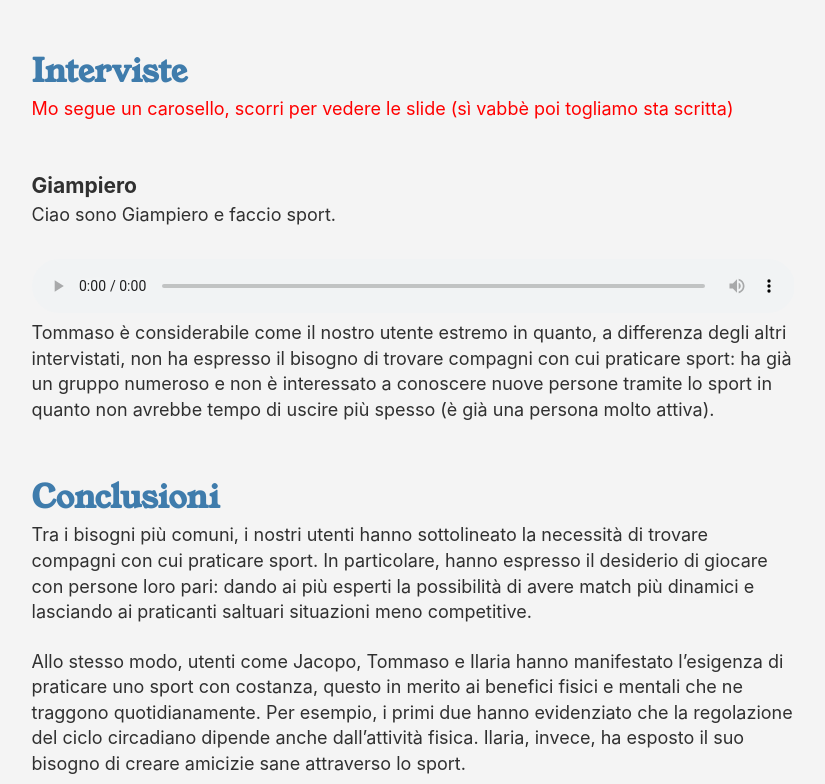
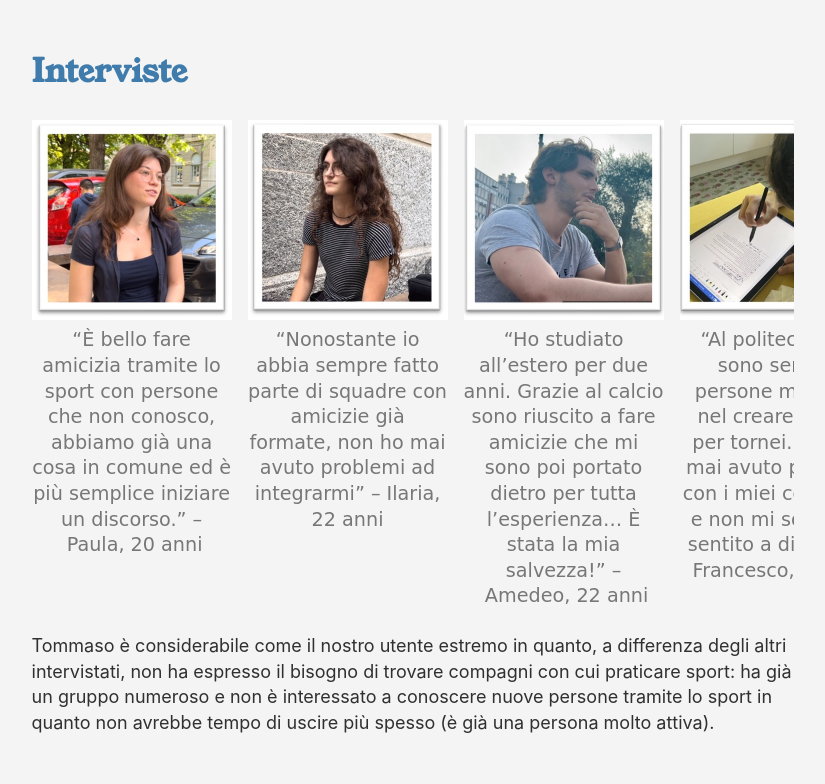
Before and after one commit to dltmtt/HCI23-GliInformagici, a plain HTML site: page Sito per consegne/index.html in a window 1280 px wide. Shown: the part 1180-1964 px from the top of the page, without its empty margins (227-1052 px from the left). Drawn offline with Linux system fonts and the light colour scheme; a web font is replaced by a local one.

Commit message:
Aggiunto carosello con citazioni

```diff
--- a/Sito per consegne/index.html
+++ b/Sito per consegne/index.html
@@ -8,7 +8,7 @@
     <link rel="preconnect" href="https://fonts.googleapis.com" />
     <link rel="preconnect" href="https://fonts.gstatic.com" crossorigin />
     <link
-      href="https://fonts.googleapis.com/css2?family=Karla:wght@400;700&family=Young+Serif&display=swap"
+      href="https://fonts.googleapis.com/css2?family=Karla:wght@400;700&family=Young+Serif&family=Loved+by+the+King&display=swap"
       rel="stylesheet"
     />
 
@@ -87,27 +87,129 @@
         </section>
         <section>
           <h1>Interviste</h1>
-          <!-- Rimuovere -->
-          <p style="color: red">
-            Mo segue un carosello, scorri per vedere le slide (sì vabbè poi
-            togliamo sta scritta)
-          </p>
-          <!-- Fino a qui -->
           <!-- Carosello -->
           <ul class="slideshow" tabindex="0">
             <li class="slide">
-              <h3>Giampiero</h3>
-              <p>Ciao sono Giampiero e faccio sport.</p>
-              <audio controls src="test.mp3"></audio>
+              <figure>
+                <img
+                  src="images/paula.jpg"
+                  alt="Paula"
+                  width="400"
+                  height="400"
+                />
+                <blockquote>
+                  <p>
+                    “È bello fare amicizia tramite lo sport con persone che non
+                    conosco, abbiamo già una cosa in comune ed è più semplice
+                    iniziare un discorso.” – Paula, 20 anni
+                  </p>
+                </blockquote>
+              </figure>
             </li>
             <li class="slide">
-              <h3>Pierpaolo</h3>
-              <p>Io amo i gymbro &lt;3</p>
+              <figure>
+                <img
+                  src="images/ilaria.jpg"
+                  alt="Ilaria"
+                  width="400"
+                  height="400"
+                />
+                <blockquote>
+                  <p>
+                    “Nonostante io abbia sempre fatto parte di squadre con
+                    amicizie già formate, non ho mai avuto problemi ad
+                    integrarmi” – Ilaria, 22 anni
+                  </p>
+                </blockquote>
+              </figure>
             </li>
             <li class="slide">
-              <h3>Dilè</h3>
-              <p>Pescara</p>
+              <figure>
+                <img
+                  src="images/amedeo.jpg"
+                  alt="Amedeo"
+                  width="400"
+                  height="400"
+                />
+                <blockquote>
+                  <p>
+                    “Ho studiato all’estero per due anni. Grazie al calcio sono
+                    riuscito a fare amicizie che mi sono poi portato dietro per
+                    tutta l’esperienza… È stata la mia salvezza!” – Amedeo, 22
+                    anni
+                  </p>
+                </blockquote>
+              </figure>
             </li>
+            <li class="slide">
+              <figure>
+                <img
+                  src="images/francesco.jpg"
+                  alt="Giacomo"
+                  width="400"
+                  height="400"
+                />
+                <blockquote>
+                  <p>
+                    “Al politecnico ci sono sempre persone motivate nel creare
+                    gruppi per tornei. Non ho mai avuto problemi con i miei
+                    compagni e non mi sono mai sentito a disagio” – Francesco,
+                    24 anni
+                  </p>
+                </blockquote>
+              </figure>
+            </li>
+            <li class="slide">
+              <figure>
+                <img
+                  src="images/jacopo.jpg"
+                  alt="Jacopo"
+                  width="400"
+                  height="400"
+                />
+                <blockquote>
+                  <p>
+                    “Grazie ai miei amici quest’anno sono riuscito a trovare una
+                    routine in palestra. Andare con persone che conosci, rende
+                    lo sport più leggero.” – Jacopo, 21 anni
+                  </p>
+                </blockquote>
+              </figure>
+            </li>
+            <div class="slide">
+              <figure>
+                <img
+                  src="images/tommaso.jpg"
+                  alt="Tommaso"
+                  width="400"
+                  height="400"
+                />
+                <blockquote>
+                  <p>
+                    “È bello avere una persona che ti supporti. Ti migliora!”
+                    – Tommaso, 21 anni
+                  </p>
+                </blockquote>
+              </figure>
+            </div>
+            <div class="slide">
+              <figure>
+                <img
+                  src="images/giacomo.jpg"
+                  alt="Giacomo"
+                  width="400"
+                  height="400"
+                />
+                <blockquote>
+                  <p>
+                    “Da piccolo non riuscivo mai a stringere amicizie
+                    nell’ambiente sportivo. Crescendo ho imparato a sfruttare i
+                    punti in comune che avevamo e adesso ho molti più amici.”
+                    – Giacomo, 21 anni
+                  </p>
+                </blockquote>
+              </figure>
+            </div>
           </ul>
           <!-- Fine Carosello -->
           <p>
--- a/Sito per consegne/style.css
+++ b/Sito per consegne/style.css
@@ -53,7 +53,7 @@ section:not(:last-child) {
 }
 
 .slideshow {
-  scroll-snap-type: inline mandatory;
+  scroll-snap-type: inline;
   overflow-x: auto;
 
   display: flex;
@@ -66,7 +66,7 @@ section:not(:last-child) {
 }
 
 .slide {
-  flex: 0 0 100%;
+  flex: 0 0 200px;
   max-block-size: 100%;
 
   scroll-snap-align: center;
@@ -80,10 +80,17 @@ section:not(:last-child) {
   overflow: hidden;
 }
 
-audio {
-  /* Spazi a caso seeeee */
-  margin-block-start: 0.5rem;
-  inline-size: 100%;
+.slide img {
+  max-inline-size: 200px;
+  max-block-size: 200px;
+  object-fit: cover;
+}
+
+blockquote {
+  text-align: center;
+  color: #777;
+  font-size: 1.2rem;
+  font-family: "Loved by the King", cursive;
 }
 
 h1 {
```
Also changed, not shown: Sito per consegne/images/amedeo.jpg (added), Sito per consegne/images/francesco.jpg (added), Sito per consegne/images/giacomo.jpg (added), Sito per consegne/images/ilaria.jpg (added), Sito per consegne/images/jacopo.jpg (added), Sito per consegne/images/paula.jpg (added), Sito per consegne/images/tommaso.jpg (added).
